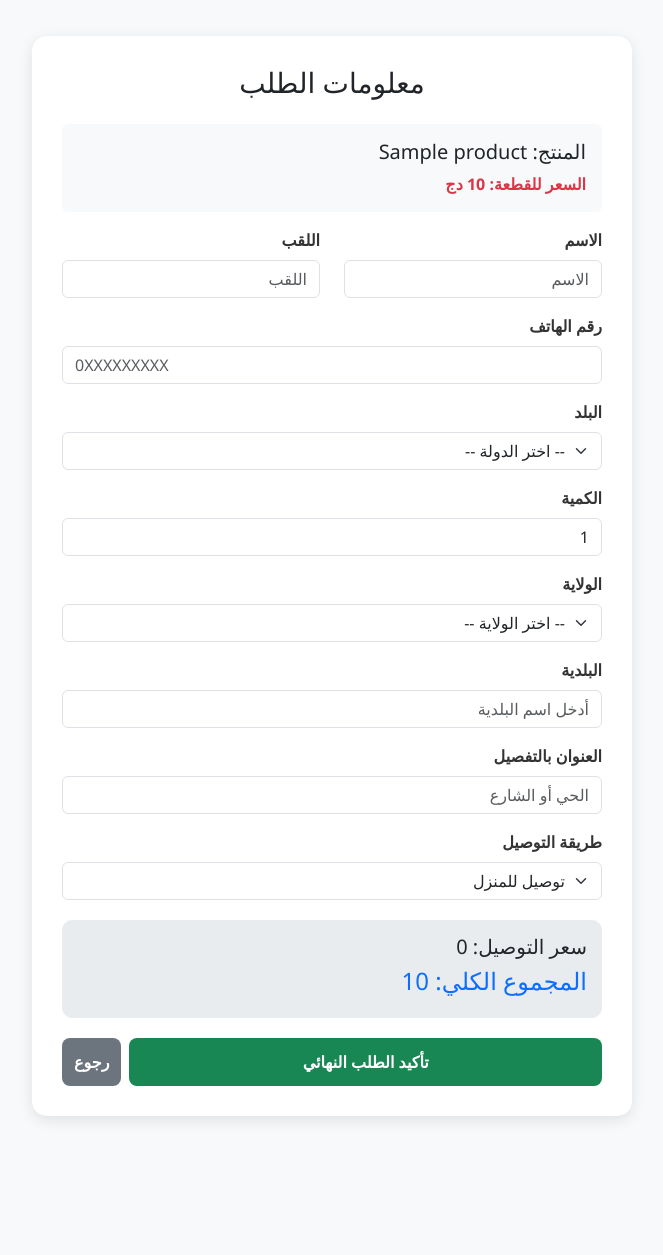
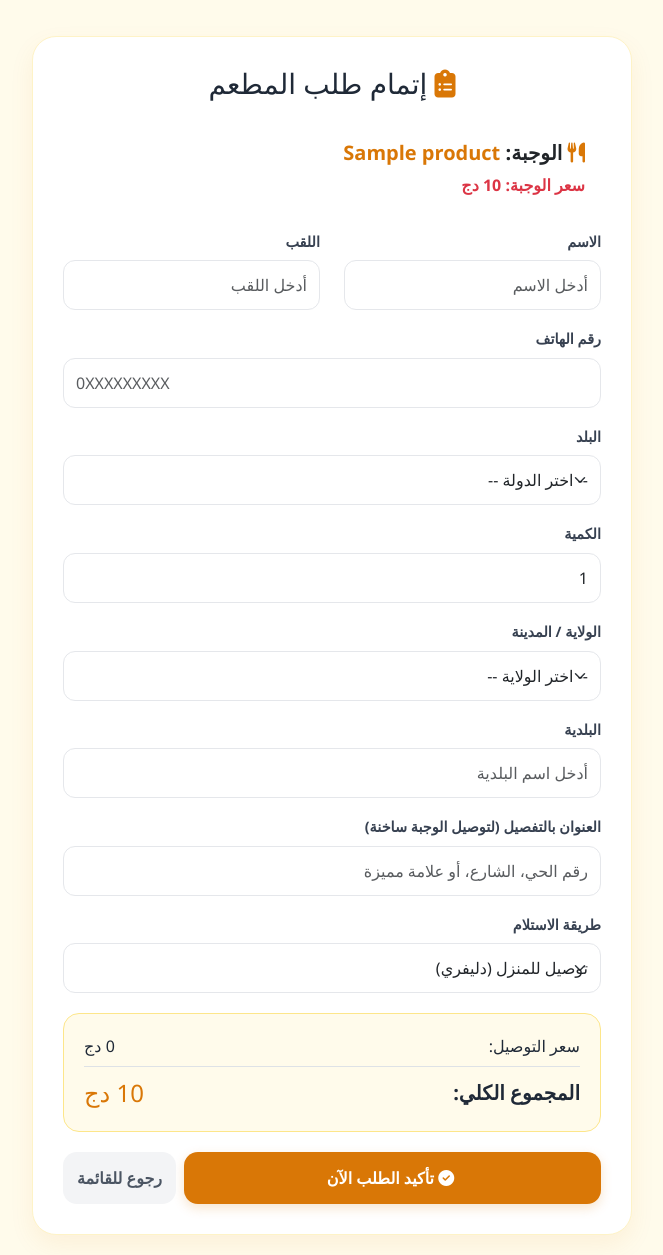
Before and after one commit to chichideb2007-blip/bisnes, a Flask app: template templates/store2_checkout.html in a window 1280 px wide. Shown: the whole page, without its empty margins (308-971 px from the left). Before the commit the page ends 1120 px from the top, so only its background shows below. Run offline with Flask 3, Linux system fonts and the light colour scheme; the template is opened without the code that fills it: most values are stand-ins (such as "Sample title", 1, 10 or a date in 2020).

Commit message:
Update store2_checkout.html

```diff
--- a/templates/store2_checkout.html
+++ b/templates/store2_checkout.html
@@ -3,16 +3,21 @@
 <head>
     <meta charset="UTF-8">
     <meta name="viewport" content="width=device-width, initial-scale=1.0">
-    <title>إتمام الطلب</title>
+    <title>إتمام طلب المطعم</title>
     <link href="https://cdn.jsdelivr.net/npm/bootstrap@5.3.0/dist/css/bootstrap.min.css" rel="stylesheet">
-    <link href="https://cdnjs.cloudflare.com/ajax/libs/font-awesome/6.0.0/css/all.min.css" rel="stylesheet">
+    <link href="https://cdnjs.cloudflare.com/ajax/libs/font-awesome/6.4.0/css/all.min.css" rel="stylesheet">
     <style>
-        body { background-color: #f8f9fa; font-family: 'Segoe UI', sans-serif; padding: 20px; }
-        .checkout-card { background: white; border-radius: 15px; padding: 30px; box-shadow: 0 4px 15px rgba(0,0,0,0.1); max-width: 600px; margin: auto; }
-        .form-label { font-weight: bold; color: #333; }
-        .price-box { background: #e9ecef; padding: 15px; border-radius: 10px; margin: 20px 0; }
-        .btn-confirm { background-color: #198754; color: white; padding: 12px; font-weight: bold; border: none; border-radius: 8px; flex-grow: 1; }
-        .btn-back { background-color: #6c757d; color: white; padding: 12px; font-weight: bold; border: none; border-radius: 8px; text-decoration: none; text-align: center; }
+        body { background-color: #fffbeb; font-family: 'Segoe UI', sans-serif; padding: 20px; color: #1f2937; }
+        .checkout-card { background: white; border-radius: 24px; padding: 30px; box-shadow: 0 10px 25px rgba(217, 119, 6, 0.08); max-width: 600px; margin: auto; border: 1px solid #fef3c7; }
+        .form-label { font-weight: bold; color: #374151; font-size: 0.9rem; }
+        .price-box { background: #fffbeb; border: 1px solid #fde68a; padding: 20px; border-radius: 16px; margin: 20px 0; }
+        .btn-confirm { background-color: #d97706; color: white; padding: 14px; font-weight: bold; border: none; border-radius: 14px; flex-grow: 1; transition: background-color 0.2s; box-shadow: 0 4px 12px rgba(217, 119, 6, 0.2); }
+        .btn-confirm:hover { background-color: #b45309; }
+        .btn-back { background-color: #f3f4f6; color: #4b5563; padding: 14px; font-weight: bold; border: none; border-radius: 14px; text-decoration: none; text-align: center; transition: background-color 0.2s; }
+        .btn-back:hover { background-color: #e5e7eb; color: #1f2937; }
+        .form-control, .form-select { border-radius: 12px; padding: 12px; border-color: #e5e7eb; }
+        .form-control:focus, .form-select:focus { border-color: #d97706; box-shadow: 0 0 0 3px rgba(217, 119, 6, 0.15); }
+        .text-amber-custom { color: #d97706 !important; }
 
         .goog-te-banner-frame.skiptranslate { display: none !important; }
         body { top: 0px !important; }
@@ -37,37 +42,38 @@
 
 <div class="container mt-2">
     <div class="checkout-card">
-        <h3 class="text-center mb-4">معلومات الطلب</h3>
+        <h3 class="text-center mb-4 fw-black flex items-center justify-center gap-2">
+            <i class="fas fa-clipboard-list text-amber-custom"></i> إتمام طلب المطعم
+        </h3>
 
-        <!-- صندوق عرض المنتجات (يتكيف تلقائياً ليظهر محتوى السلة أو منتج مفرد) -->
-        <div class="card p-3 mb-3 border-0 bg-light" id="product-info-box">
-            <div id="cart-summary-list">
-                {% if product %}
-                <h5>المنتج: <span class="text-indigo">{{ product.name }}</span></h5>
-                <p class="mb-0 text-danger fw-bold">السعر للقطعة: <span id="product_unit_price">{{ product.price }}</span> دج</p>
-                {% else %}
-                <h5 class="mb-2 fw-bold text-dark">منتجات السلة:</h5>
-                <p class="text-muted mb-0">جاري تحميل المنتجات...</p>
-                {% endif %}
-            </div>
+        <!-- صندوق معلومات المنتج أو السلة -->
+        <div class="card p-3 mb-3 border-0 bg-amber-50/50" id="product_info_box">
+            {% if is_cart %}
+                <h5 class="fw-bold text-gray-800"><i class="fas fa-shopping-bag text-amber-custom"></i> الطلب: <span class="text-amber-custom">سلة طلبات المأكولات</span></h5>
+                <div id="cart_items_summary" class="mt-2 text-muted small"></div>
+                <p class="mb-0 text-danger fw-bold mt-2">مجموع الوجبات: <span id="product_unit_price">0</span> دج</p>
+            {% else %}
+                <h5 class="fw-bold text-gray-800"><i class="fas fa-utensils text-amber-custom"></i> الوجبة: <span class="text-amber-custom">{{ product.name }}</span></h5>
+                <p class="mb-0 text-danger fw-bold">سعر الوجبة: <span id="product_unit_price">{{ product.price }}</span> دج</p>
+            {% endif %}
         </div>
 
-        <form action="/submit-order" method="POST" id="order-form">
-            <!-- الحقل المخفي لبيانات السلة -->
+        <form action="/submit-order" method="POST" onsubmit="prepareCartData()">
+            {% if not is_cart %}
+                <input type="hidden" name="product_id" value="{{ product.id }}">
+            {% endif %}
+
+            <!-- حقل مخفي لحمل بيانات السلة كاملة إذا كان الطلب عبارة عن سلة -->
             <input type="hidden" name="cart_data" id="cart_data_input">
-
-            {% if product %}
-            <input type="hidden" name="product_id" value="{{ product.id }}">
-            {% endif %}
 
             <div class="row">
                 <div class="col-md-6 mb-3">
                     <label class="form-label">الاسم</label>
-                    <input type="text" name="customer_name" class="form-control" required placeholder="الاسم">
+                    <input type="text" name="customer_name" class="form-control" required placeholder="أدخل الاسم">
                 </div>
                 <div class="col-md-6 mb-3">
                     <label class="form-label">اللقب</label>
-                    <input type="text" name="customer_last_name" class="form-control" required placeholder="اللقب">
+                    <input type="text" name="customer_last_name" class="form-control" required placeholder="أدخل اللقب">
                 </div>
             </div>
 
@@ -87,14 +93,14 @@
             </div>
 
             <!-- خانة الكمية -->
-            <div class="mb-3">
+            <div class="mb-3" id="quantity_container">
                 <label for="quantity" class="form-label">الكمية</label>
                 <input type="number" id="quantity" name="quantity" class="form-control" value="1" min="1" oninput="calculateTotal()" required>
             </div>
 
             <!-- خانة ولايات الجزائر -->
             <div class="mb-3" id="algeria_section">
-                <label class="form-label">الولاية</label>
+                <label class="form-label">الولاية / المدينة</label>
                 <select id="wilaya" name="wilaya" class="form-select" onchange="calculateTotal()">
                     <option value="">-- اختر الولاية --</option>
                     {% for wilaya in rates %}
@@ -130,28 +136,36 @@
             </div>
 
             <div class="mb-3">
-                <label class="form-label">العنوان بالتفصيل</label>
-                <input type="text" name="address" class="form-control" placeholder="الحي أو الشارع" required>
+                <label class="form-label">العنوان بالتفصيل (لتوصيل الوجبة ساخنة)</label>
+                <input type="text" name="address" class="form-control" placeholder="رقم الحي، الشارع، أو علامة مميزة" required>
             </div>
 
             <div class="mb-3" id="delivery_type_box">
-                <label class="form-label">طريقة التوصيل</label>
+                <label class="form-label">طريقة الاستلام</label>
                 <select id="delivery_type" name="delivery_type" class="form-select" onchange="calculateTotal()" required>
-                    <option value="home">توصيل للمنزل</option>
-                    <option value="office">توصيل للمكتب</option>
+                    <option value="home">توصيل للمنزل (دليفري)</option>
+                    <option value="office">استلام من المطعم / المكتب</option>
                 </select>
             </div>
 
             <input type="hidden" name="delivery_price" id="delivery_price_input" value="0">
 
             <div class="price-box">
-                <h5>سعر التوصيل: <span id="shipping_display">0</span></h5>
-                <h4 class="text-primary mt-2">المجموع الكلي: <span id="total_display">{{ product.price if product else 0 }}</span></h4>
+                <div class="d-flex justify-content-between mb-1">
+                    <span class="text-gray-600 font-bold">سعر التوصيل:</span>
+                    <span class="font-bold text-gray-800"><span id="shipping_display">0</span> دج</span>
+                </div>
+                <div class="d-flex justify-content-between align-items-center mt-2 pt-2 border-top border-amber-200">
+                    <span class="text-gray-800 fw-bold fs-5">المجموع الكلي:</span>
+                    <span class="text-amber-custom fw-black fs-4"><span id="total_display">0</span> دج</span>
+                </div>
             </div>
 
             <div class="d-flex gap-2">
-                <button type="submit" class="btn-confirm">تأكيد الطلب النهائي</button>
-                <a href="/store2" class="btn-back">رجوع</a>
+                <button type="submit" class="btn-confirm">
+                    <i class="fas fa-check-circle me-1"></i> تأكيد الطلب الآن
+                </button>
+                <a href="/shop" class="btn-back">رجوع للقائمة</a>
             </div>
         </form>
     </div>
@@ -169,47 +183,40 @@ function googleTranslateElementInit() {
 <script type="text/javascript" src="//translate.google.com/translate_a/element.js?cb=googleTranslateElementInit"></script>
 
 <script>
-    let basePrice = parseFloat("{{ product.price if product else 0 }}");
-    let cartItems = [];
+    let isCartOrder = "{{ 'true' if is_cart else 'false' }}" === "true";
+    let basePrice = 0;
 
-    document.addEventListener("DOMContentLoaded", function() {
-        let storedCart = JSON.parse(localStorage.getItem('user_cart')) || [];
-        let cartInput = document.getElementById('cart_data_input');
-        let summaryList = document.getElementById('cart-summary-list');
-        let quantityInput = document.getElementById('quantity');
+    window.addEventListener('DOMContentLoaded', () => {
+        if (isCartOrder) {
+            let cart = JSON.parse(localStorage.getItem('cart')) || [];
+            let summaryContainer = document.getElementById('cart_items_summary');
+            let priceSpan = document.getElementById('product_unit_price');
+            let quantityContainer = document.getElementById('quantity_container');
 
-        if (storedCart.length > 0) {
-            cartItems = storedCart;
-            if (cartInput) {
-                cartInput.value = JSON.stringify(cartItems);
+            if(quantityContainer) quantityContainer.style.display = 'none';
+
+            if (cart.length > 0) {
+                let htmlList = "<ul class='mb-0 ps-3'>";
+                let cartTotal = 0;
+
+                cart.forEach(item => {
+                    let itemTotal = item.price * (item.quantity || 1);
+                    cartTotal += itemTotal;
+                    htmlList += `<li>${item.name} (الكمية: ${item.quantity || 1}) - ${itemTotal} دج</li>`;
+                });
+                htmlList += "</ul>";
+
+                if(summaryContainer) summaryContainer.innerHTML = htmlList;
+                basePrice = cartTotal;
+                if(priceSpan) priceSpan.innerText = cartTotal;
+            } else {
+                if(summaryContainer) summaryContainer.innerHTML = "سلة المأكولات فارغة!";
+                basePrice = 0;
             }
-
-            let htmlContent = '<h5 class="mb-2 fw-bold text-dark">منتجات السلة:</h5><ul class="list-unstyled mb-0">';
-            let totalCartPrice = 0;
-            let totalQuantity = 0;
-
-            cartItems.forEach(item => {
-                let itemTotal = parseFloat(item.price) * parseInt(item.quantity);
-                totalCartPrice += itemTotal;
-                totalQuantity += parseInt(item.quantity);
-                htmlContent += `<li class="small text-muted border-bottom py-1">🛒 ${item.name} (${item.price} دج × ${item.quantity})</li>`;
-            });
-
-            htmlContent += `</ul>`;
-            summaryList.innerHTML = htmlContent;
-
-            basePrice = totalCartPrice / totalQuantity;
-            quantityInput.value = totalQuantity;
+        } else {
+            basePrice = parseFloat("{{ product.price if product else 0 }}");
         }
-
         calculateTotal();
-
-        // إضافة حالة التحميل عند الإرسال لمنع التكرار
-        document.getElementById('order-form').addEventListener('submit', function() {
-            let btn = document.querySelector('.btn-confirm');
-            btn.disabled = true;
-            btn.innerHTML = '⏳ جاري إرسال الطلب...';
-        });
     });
 
     function toggleCountryFields() {
@@ -255,7 +262,11 @@ function googleTranslateElementInit() {
         const shippingDisplay = document.getElementById('shipping_display');
         const totalDisplay = document.getElementById('total_display');
         const deliveryPriceInput = document.getElementById('delivery_price_input');
-        const quantity = parseInt(document.getElementById('quantity').value) || 1;
+
+        let quantity = 1;
+        if (!isCartOrder) {
+            quantity = parseInt(document.getElementById('quantity').value) || 1;
+        }
 
         let shippingPrice = 0;
 
@@ -277,23 +288,21 @@ function googleTranslateElementInit() {
             }
         }
 
-        let productsTotal = 0;
-        if (cartItems.length > 0) {
-            let originalCartTotal = cartItems.reduce((sum, item) => sum + (item.price * item.quantity), 0);
-            let originalQuantity = cartItems.reduce((sum, item) => sum + item.quantity, 1);
-            let unitAveragePrice = originalCartTotal / originalQuantity;
-            productsTotal = unitAveragePrice * quantity;
-        } else {
-            let unitPrice = parseFloat(document.getElementById('product_unit_price')?.innerText || basePrice);
-            productsTotal = unitPrice * quantity;
-        }
-
+        let productsTotal = isCartOrder ? basePrice : (basePrice * quantity);
         let finalTotal = productsTotal + shippingPrice;
 
         shippingDisplay.innerText = shippingPrice;
         totalDisplay.innerText = finalTotal;
         deliveryPriceInput.value = shippingPrice;
     }
+
+    function prepareCartData() {
+        if (isCartOrder) {
+            let cart = localStorage.getItem('cart') || '[]';
+            document.getElementById('cart_data_input').value = cart;
+            localStorage.removeItem('cart');
+        }
+    }
 </script>
 
 </body>
```
